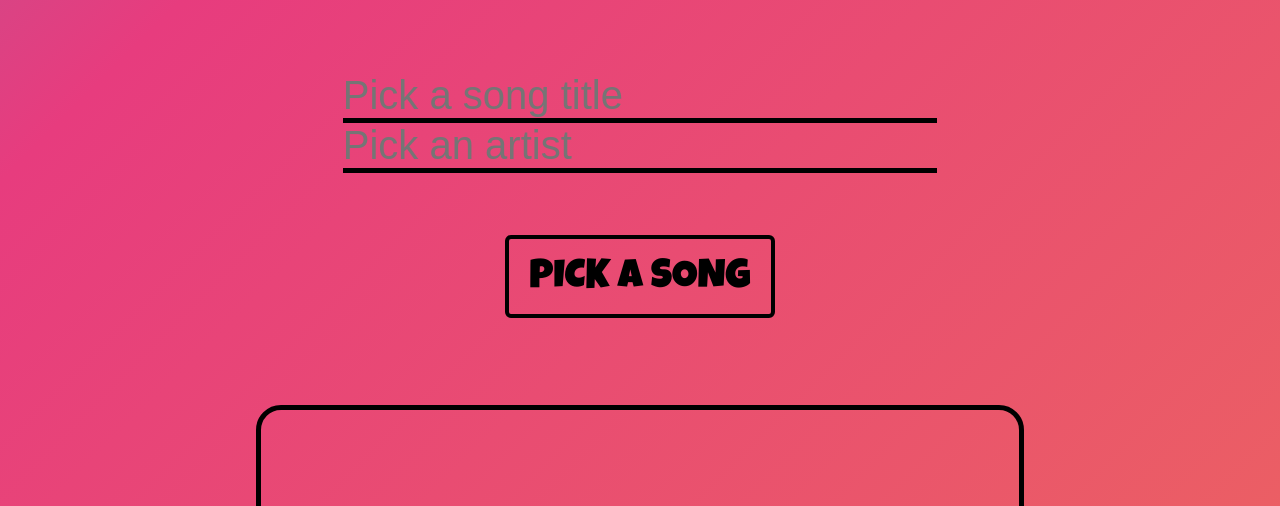
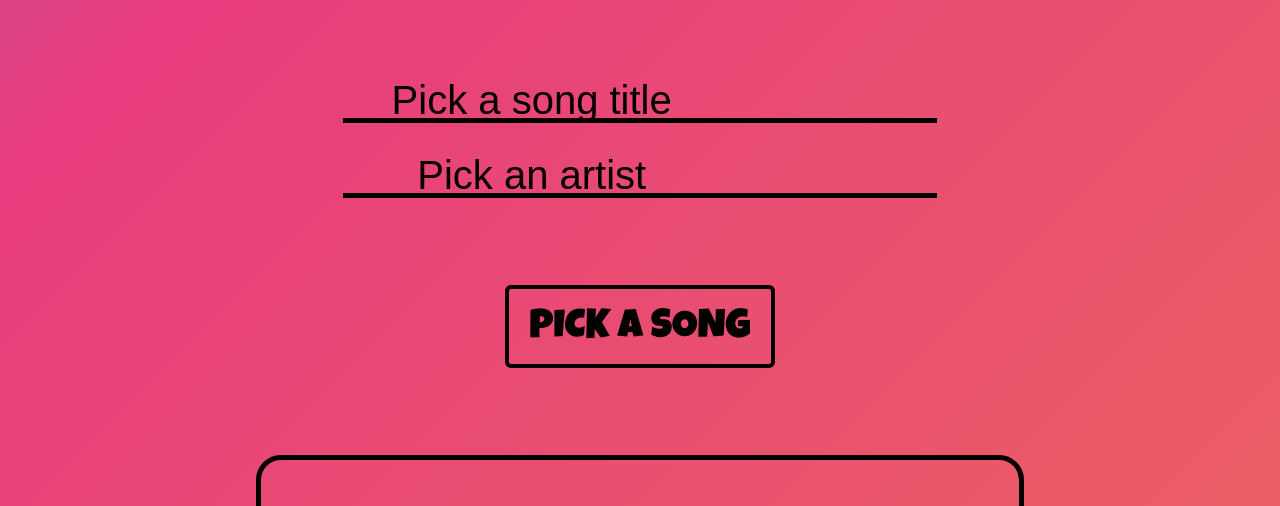
Before and after one commit to braedencraigglenmccann/project_04, a plain HTML site: page index.html in a window 1280 px wide. Shown: the part 594-1100 px from the top of the page. Drawn offline with nearby package versions, Linux system fonts and the light colour scheme; a web font is replaced by a local one.

Commit message:
started styles for floating labels

```diff
--- a/index.html
+++ b/index.html
@@ -18,14 +18,18 @@
         </div>
     </header>
     <main>
-        <section class="wrapper show-lyrics">
+        <section class="wrapper show-lyrics" id="main-content">
             <div class="lyric-search">
 
                 <form action="submit">
-                    <label for="text"></label>
-                    <input type="text" id="user-track" class="input-style" placeholder="Pick a song title" size="55">
-                    <label for="text"></label>
-                    <input type="text" id="user-artist" class="input-style" placeholder="Pick an artist" size="55">
+                    <div>
+                        <input type="text" id="user-track" class="input-style" size="55">
+                        <label for="text">Pick a song title</label>
+                    </div>
+                    <div>
+                        <input type="text" id="user-artist" class="input-style" size="55">
+                        <label for="text">Pick an artist</label>
+                    </div>
 
                 </form>
             </div>
--- a/styles/partials/_main.scss
+++ b/styles/partials/_main.scss
@@ -44,3 +44,30 @@ img {
 	clip: rect(00 0 0);
 	overflow: hidden;
 }
+
+form {
+    div {
+        margin-bottom: 25px;
+        width: 100%;
+        position: relative;
+        left: 0;
+        bottom: 0;
+        // border: 1px solid black;
+        label {
+            position: absolute;
+            bottom: 0;
+            left: 17%;
+            font-size: 2rem;
+            width: calc(50% - 20px);
+            font-family: "Muli", sans-serif;
+            color: black;
+        }
+    }
+}
+
+input:focus + label,{
+    color: black;
+    top: -25px;
+    left: 100px;
+    font-size: 1rem;
+}
```
Also changed, not shown: styles/style.css.
